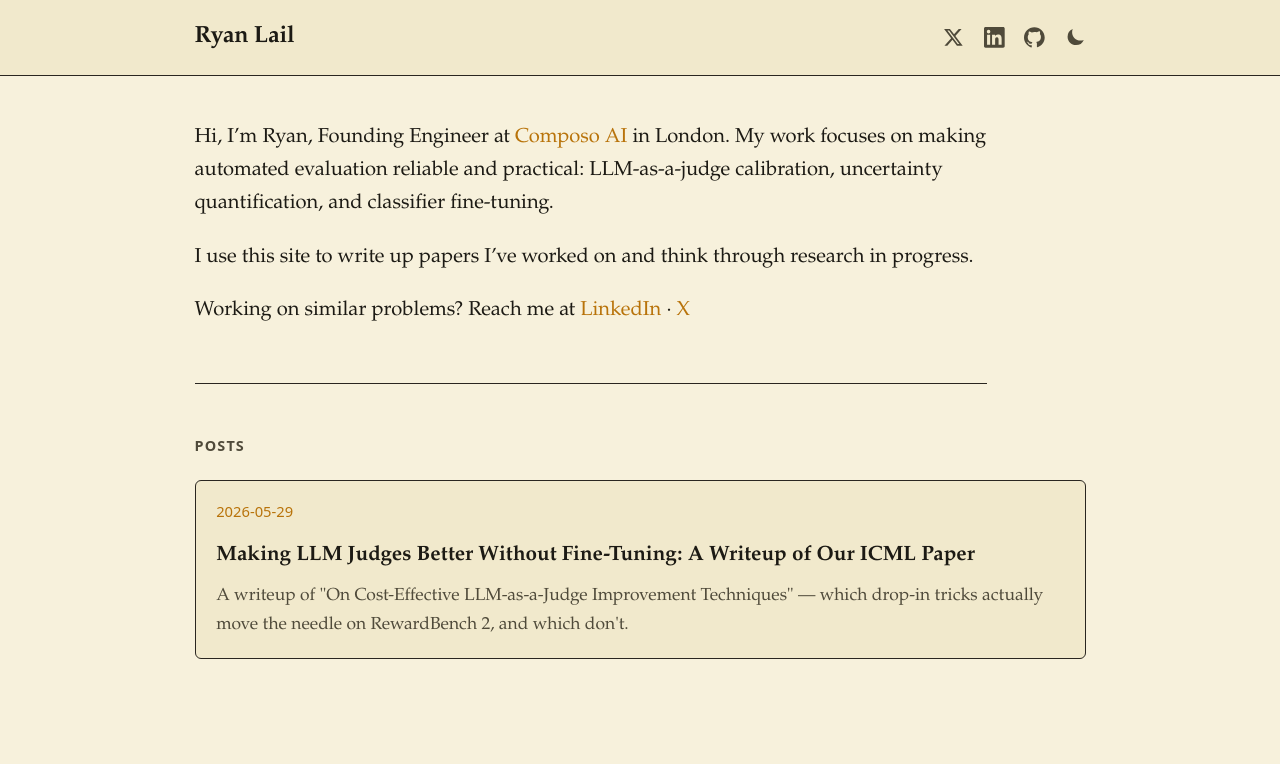
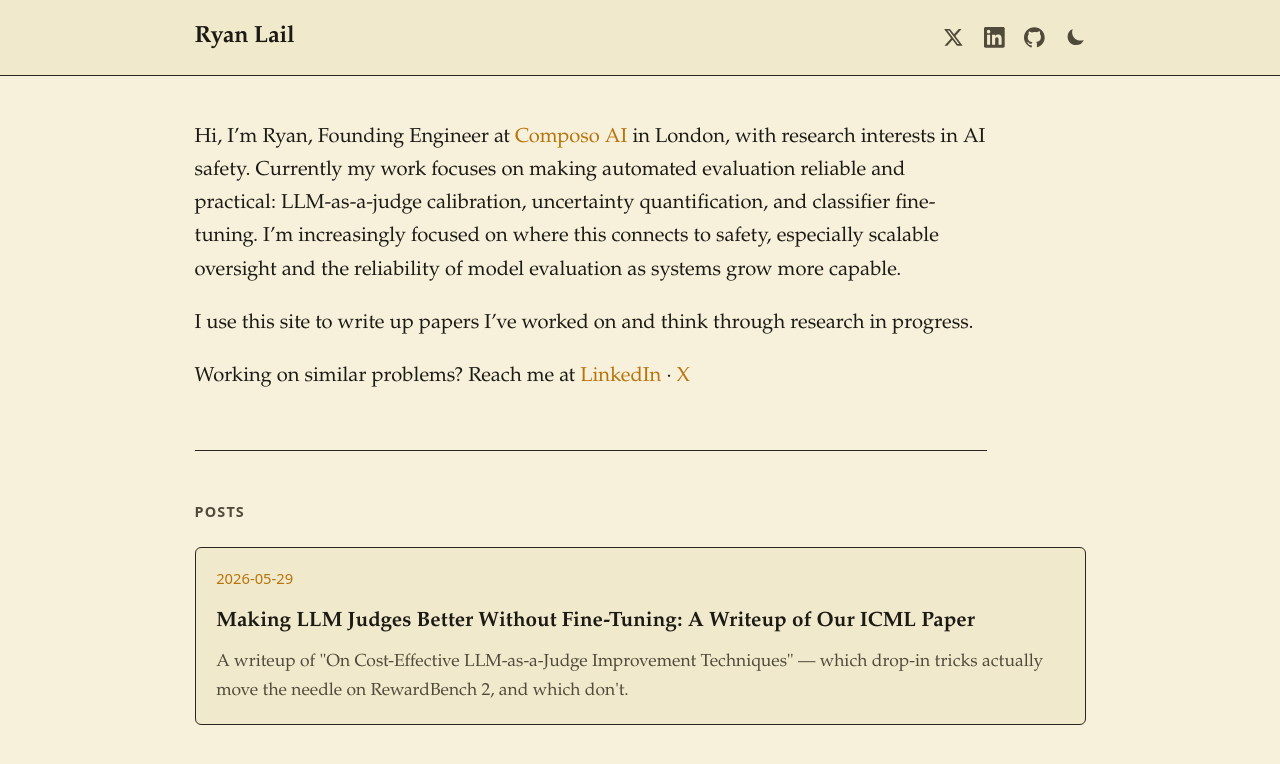
Before and after one commit to ryanlail/ryanlail.github.io, a Jekyll site: the page built from index.md, in a window 1280 px wide. Shown: the top 764 px of the page. Built offline with Jekyll 4.4.1, drawn with Linux system fonts in a browser that asks for light colours.

Commit message:
Rework home intro around AI safety; sync config metadata

```diff
--- a/_config.yml
+++ b/_config.yml
@@ -1,10 +1,11 @@
 # Site settings
 title: Ryan Lail
-tagline: Notes on automated evaluation and machine learning
+tagline: Notes on automated evaluation and AI safety
 description: >-
   Paper writeups and research notes from Ryan Lail — Founding Engineer at
-  Composo AI, working on automated evaluation: LLM-as-a-judge calibration,
-  uncertainty quantification, and classifier fine-tuning.
+  Composo AI, working on automated evaluation (LLM-as-a-judge calibration,
+  uncertainty quantification, classifier fine-tuning) and its connection to
+  AI safety and scalable oversight.
 author: Ryan Lail
 github_username: ryanlail
 twitter_username: ryan__lail
--- a/index.md
+++ b/index.md
@@ -3,7 +3,7 @@ layout: home
 hide_footer: true
 ---
 
-Hi, I'm Ryan, Founding Engineer at [Composo AI](https://composo.ai) in London. My work focuses on making automated evaluation reliable and practical: LLM-as-a-judge calibration, uncertainty quantification, and classifier fine-tuning.
+Hi, I'm Ryan, Founding Engineer at [Composo AI](https://composo.ai) in London, with research interests in AI safety. Currently my work focuses on making automated evaluation reliable and practical: LLM-as-a-judge calibration, uncertainty quantification, and classifier fine-tuning. I'm increasingly focused on where this connects to safety, especially scalable oversight and the reliability of model evaluation as systems grow more capable.
 
 I use this site to write up papers I've worked on and think through research in progress.
 
```
